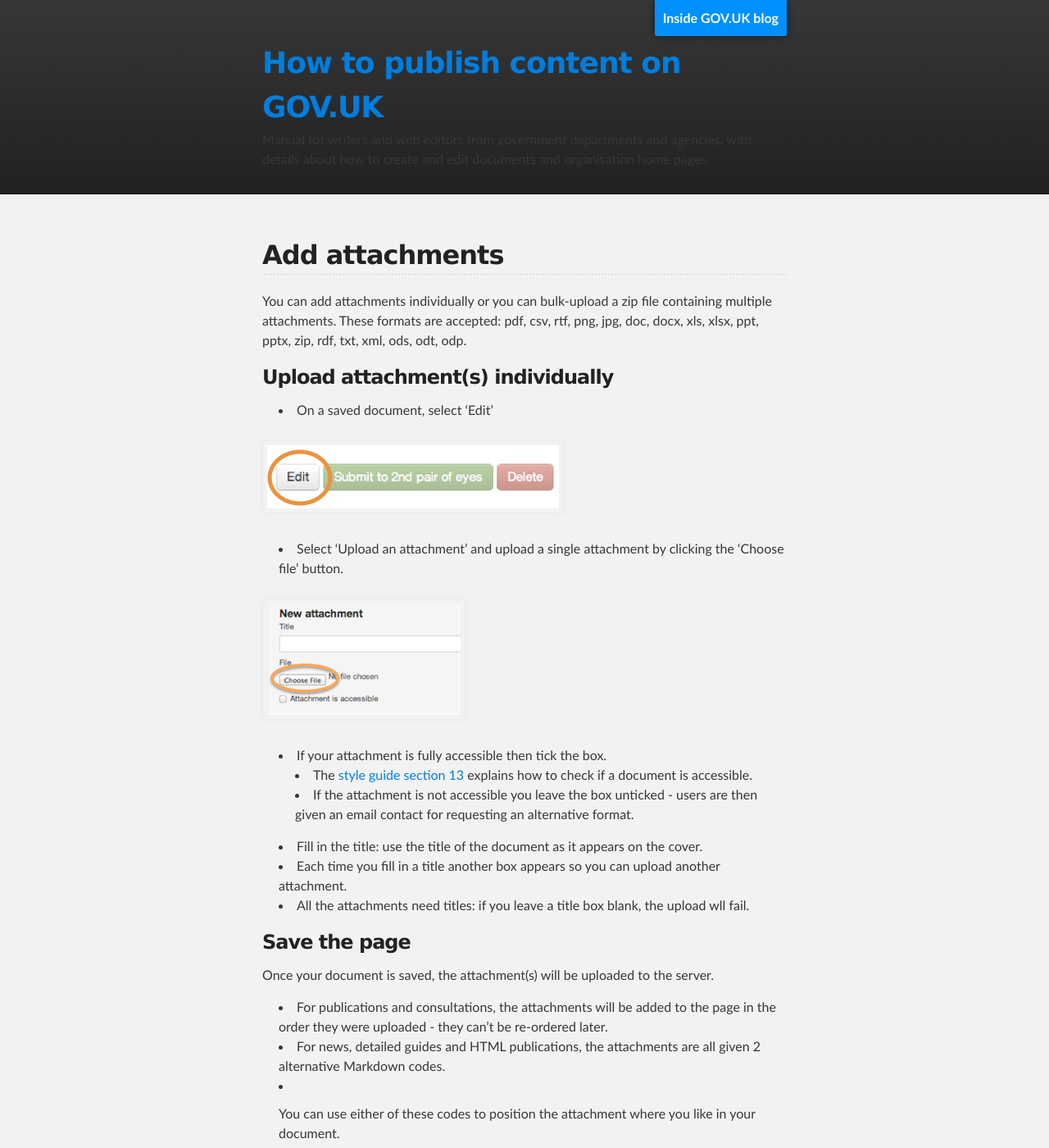
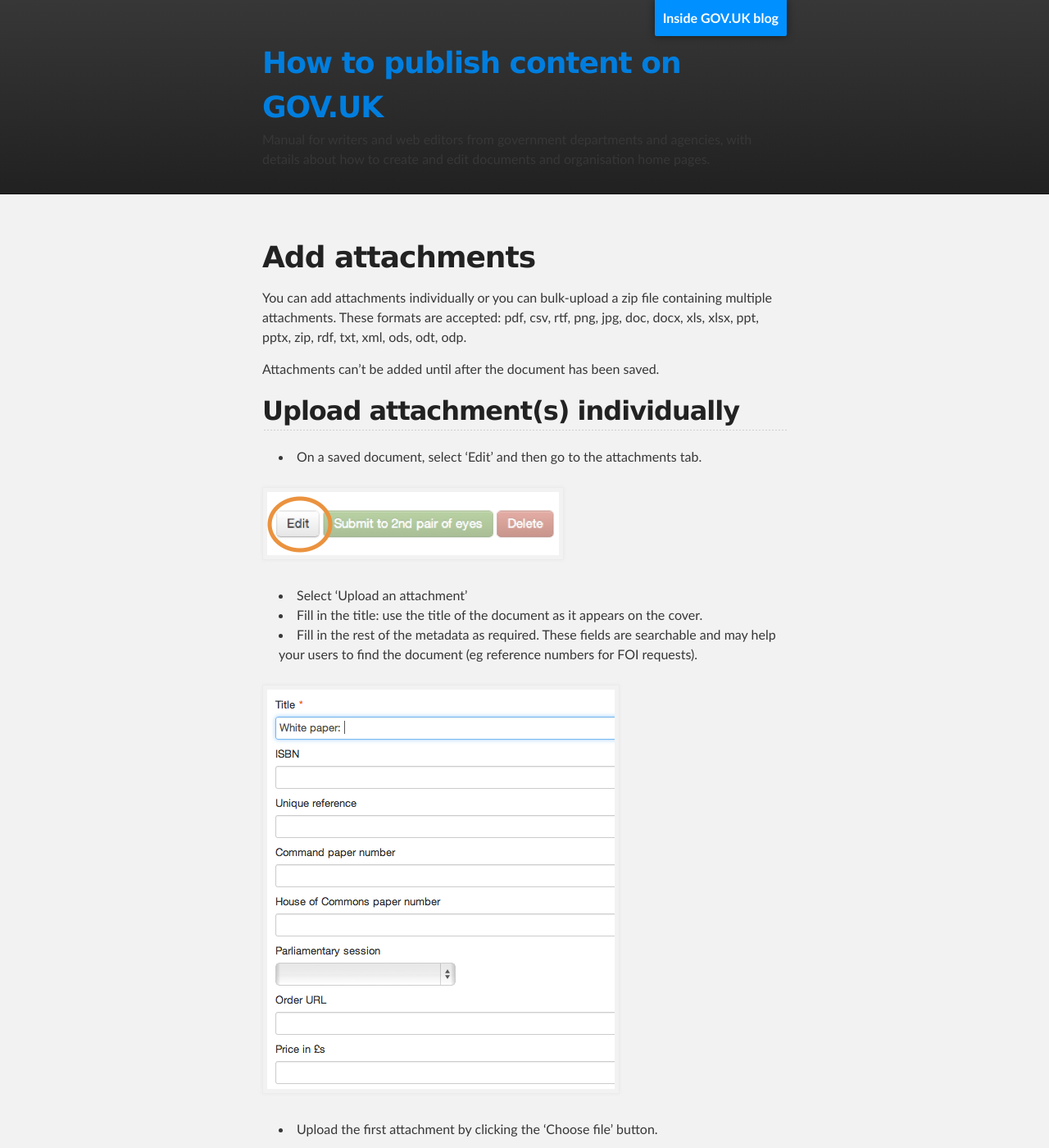
Before and after one commit to alphagov/inside-government-admin-guide, a Jekyll site: the page built from creating-documents/add-attachments.md, in a window 1280 px wide and 1400 px high. Shown: the whole window at 82% size. Built offline with Jekyll 4.4.1, drawn with Linux system fonts in a browser that asks for light colours; some of the changed text lies outside the part shown.

Commit message:
Update add-attachments.md

```diff
--- a/creating-documents/add-attachments.md
+++ b/creating-documents/add-attachments.md
@@ -3,43 +3,51 @@
 title: How to publish content / Add attachments
 ---
 
-## Add attachments
+# Add attachments
 
 You can add attachments individually or you can bulk-upload a zip file containing multiple attachments. These formats are accepted: pdf, csv, rtf, png, jpg, doc, docx, xls, xlsx, ppt, pptx, zip, rdf, txt, xml, ods, odt, odp.
 
+Attachments can't be added until after the document has been saved.
 
-### Upload attachment(s) individually
+## Upload attachment(s) individually
 
-* On a saved document, select 'Edit'
+* On a saved document, select 'Edit' and then go to the attachments tab.
 
 ![Editing a docoument 3](editing-a-doc-3.png)
 
-* Select 'Upload an attachment' and upload a single attachment by clicking the 'Choose file' button.
+* Select 'Upload an attachment'
+* Fill in the title: use the title of the document as it appears on the cover.
+* Fill in the rest of the metadata as required. These fields are searchable and may help your users to find the document (eg reference numbers for FOI requests).
 
-![Add attachments 1](add-attachments-1.png)
+![Add associations 7](add-associations-7.png)
+
+* Upload the first attachment by clicking the 'Choose file' button.
+
+![Add attachments 6](add-attachments-6.png)
 
 * If your attachment is fully accessible then tick the box.
    * The [style guide section 13](https://www.gov.uk/designprinciples/accessiblepdfs) explains how to check if a document is accessible.
    * If the attachment is not accessible you leave the box unticked - users are then given an email contact for requesting an alternative format.
-* Fill in the title: use the title of the document as it appears on the cover.
-* Each time you fill in a title another box appears so you can upload another attachment.
-* All the attachments need titles: if you leave a title box blank, the upload wll fail.
+* Continue to upload more attachments by repeating the process.
+
+## Position the attachments
+
+For publications and consultations, the attachments will be added to the page in the order they were uploaded.
+
+They can be repositioned right away or later on.
+
+![Add attachments 9](add-attachments-9.png)
+
+* Click 'Edit' and go to the attachments tab (if you are not in 'Edit' the attachments can't be re-ordered).
+* Use your cursor (which should be a cross) to drag and reposition your attachments.
+* Click 'Save attachment order' at the bottom of the tab: this completes your re-ordering and you can exit the document.
 
 
-### Save the page
+For news, detailed guides and HTML publications, the attachments are all given 2 alternative Markdown codes so that they can be positioned within the body text. You can use either of these codes to position the attachment where you like in your document.
 
-Once your document is saved, the attachment(s) will be uploaded to the server.
-
-* For publications and consultations, the attachments will be added to the page in the order they were uploaded - they can't be re-ordered later.
-* For news, detailed guides and HTML publications, the attachments are all given 2 alternative Markdown codes.
-* You can use either of these codes to position the attachment where you like in your document.
-
-	![Add attachments 3](add-attachments-3.png)
+![Add attachments 3](add-attachments-3.png)
 
 The first attachment is number 1, the other attachments are numbered according to the order in which they’re uploaded.
-
-
-### Position the first attachment
 
 * In the text, type \[InlineAttachment:1\] for a text link.
 * OR type !@1 for a tinted publication box (leave a line space above).
@@ -51,7 +59,7 @@
 
 It’s easy to re-order or reposition the attachments by where you choose to place the Markdown code on the page. The number given to an attachment will not change, even if attachments are removed later.
 
-### Bulk upload
+## Bulk upload
 
 You can also upload files in bulk.
 
@@ -60,20 +68,21 @@
 
 ![Editing a docoument 3](editing-a-doc-3.png)
 
-* Click the 'choose file' button and upload the zip file as normal.
+* Click the 'choose file' button and upload the zip file. You will get a listing of all the uploaded files, awaiting their titles and metadata.
 
-	![Add attachments 4](add-attachments-4.png)
+![Add attachments 4](add-attachments-4.png)
 
-When you see a "Bulk upload successful" message you can add titles and other metadata to the files.
+* Add titles and other metadata to the files.
 
 The bulk uploader can also be used to quickly overwrite previous versions of files. Just make sure that the new file has the same filename as the old one, and the uploader will do the rest.
 
-6. It's easy to replace any individual file with a new version.
+## Replace, edit or remove attachments
 
-	Select 'Replace' next to the attachment you'd like to swap out.
+* To replace an attachment, in edit mode, click on the attachments tab.
+* Select 'Edit' next to the attachment you'd like to swap out.
 
-	![Add attachments 5](add-attachments-5.png)
+![Add attachments 7](add-attachments-7.png)
 
-	Upload the new file and it will overwrite the old at the same url location.
-
-	The markdown for this file stays the same (ie !@n) so there's no need to change this.
+* Upload a new file and it will overwrite the old at the same url location. The markdown for this file stays the same (ie !@n) so there's no need to change this.
+* You could also edit the title or other metadata for an existing attachment.
+* To delete a file, click 'Delete', you will be asked to confirm your action and then the file will be deleted (no need for further saving).
```
